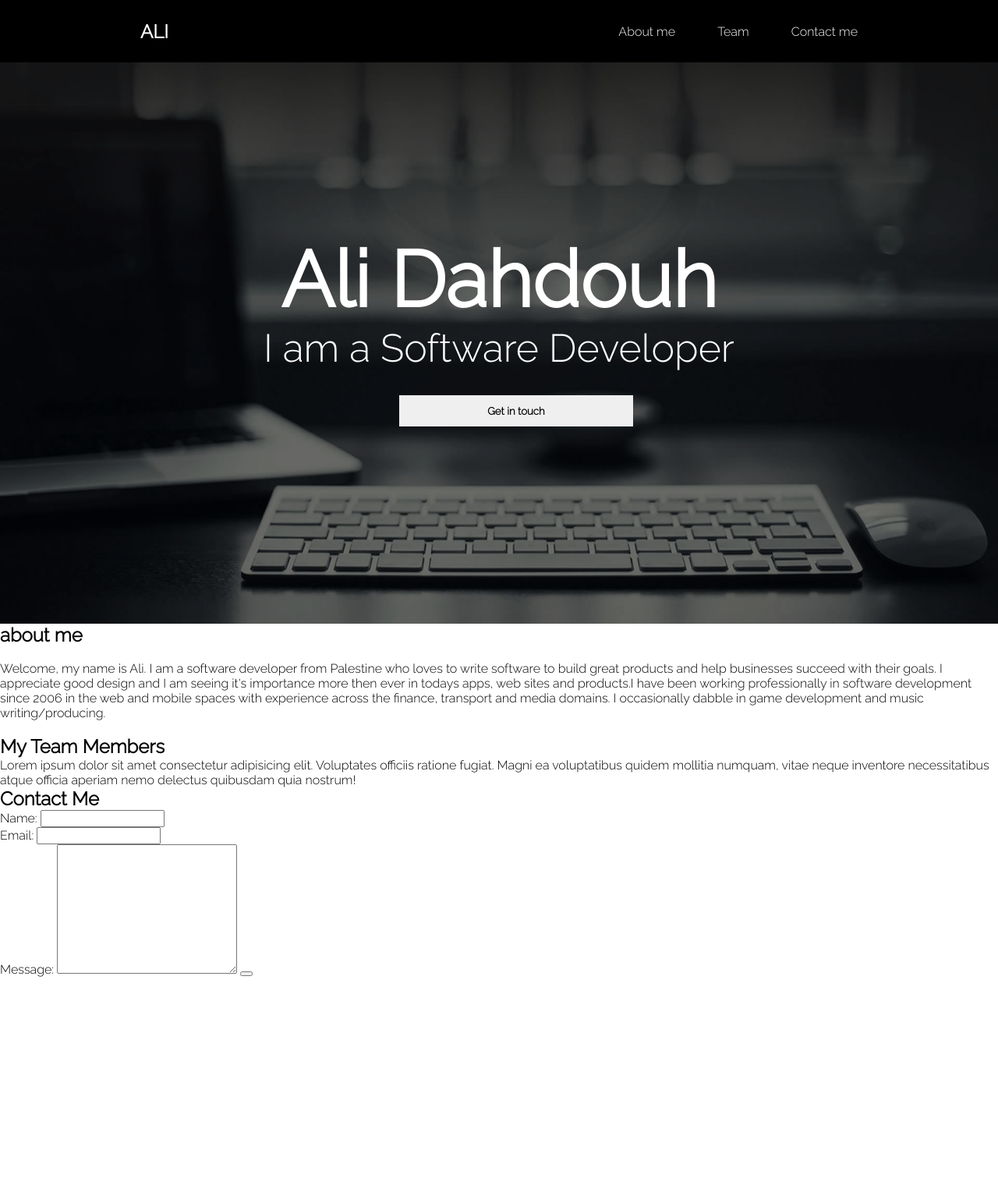
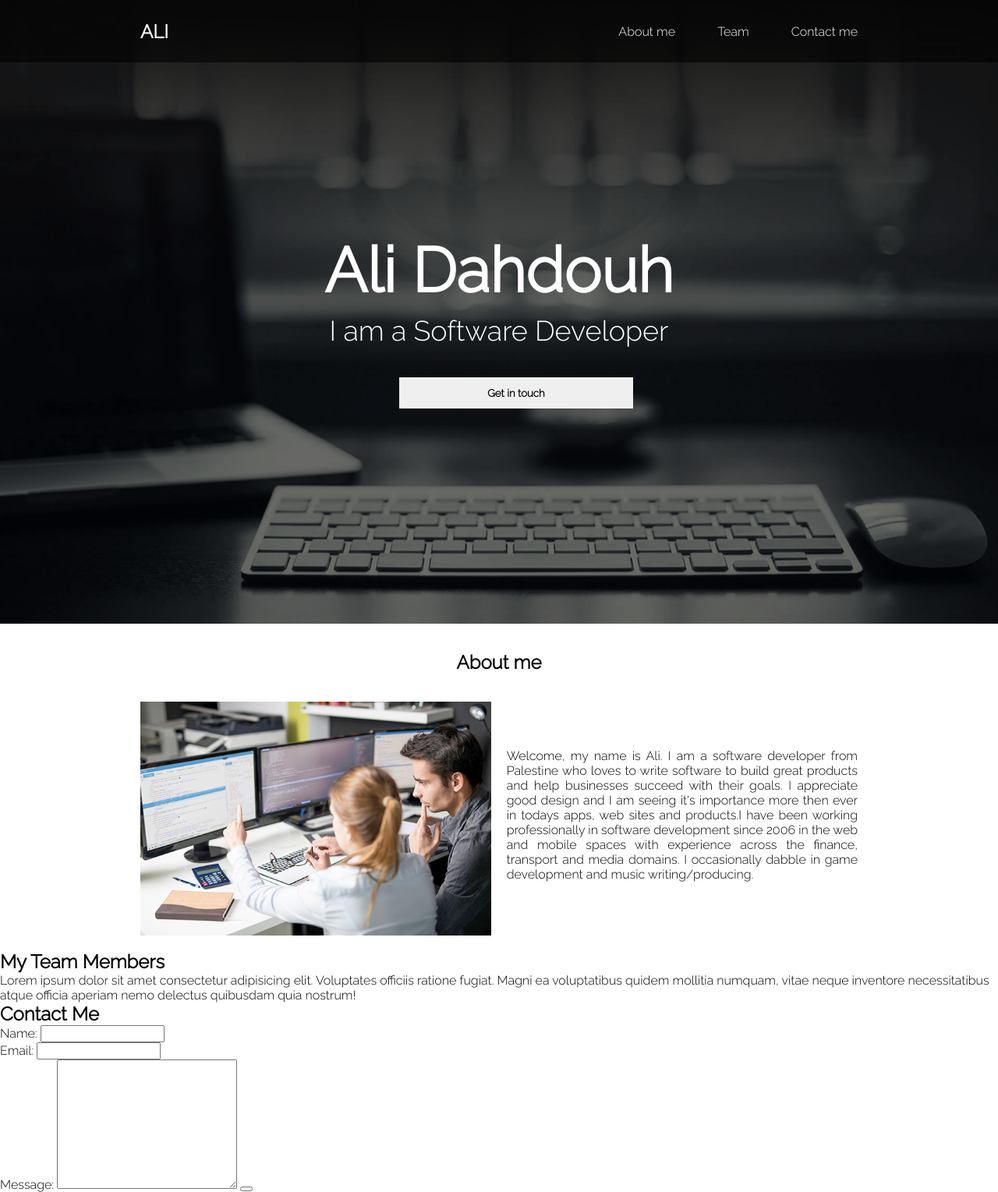
Before and after one commit to GSG-G8/Ali-Portfolio, a plain HTML site: page index.html in a window 1280 px wide. Shown: the whole page at 78% size. Before the commit the page ends 1253 px from the top, so only its background shows below. Drawn offline with Linux system fonts and the light colour scheme.

Commit message:
about section created relates #5

```diff
--- a/index.html
+++ b/index.html
@@ -34,10 +34,10 @@
         <button>Get in touch</button>
       </div>
     </header>
-    <section id="about-me">
-      <h1>about me</h1>
-
-      <img src="" alt="" />
+    <section id="about-me" class="about">
+      <h1>About me</h1>
+      <div class="about-content">
+      <img src="img/about-1.jpg" alt="" />
       <p>
         Welcome, my name is Ali. I am a software developer from Palestine who
         loves to write software to build great products and help businesses
@@ -48,6 +48,7 @@
         media domains. I occasionally dabble in game development and music
         writing/producing.
       </p>
+    </div>
     </section>
     <section id="team">
       <img src="" alt="" />
--- a/style.css
+++ b/style.css
@@ -3,6 +3,7 @@
     margin: 0;
     box-sizing: border-box;
     scroll-behavior: smooth ;
+
   }
 
 
@@ -12,11 +13,12 @@
     align-items: center;
     padding-left: 180px;
     padding-right: 180px;
-    background-color: rgba(0, 0, 0);
+    background-color: rgba(0, 0, 0, 0.596);
     color: white;
     height: 80px;
     position: fixed;
     width: 100%;
+    z-index: 1;
 }
 .nav-elements{
     text-decoration: none;
@@ -39,7 +41,7 @@
     text-align: center;
     padding-top: 300px;
     color: white;
-    font-size: 100px;
+    font-size: 80px;
 
 }
 
@@ -47,7 +49,7 @@
     text-align: center;
     color: white;
     line-height: 60px;
-    font-size: 50px;
+    font-size: 36px;
 }
 
 .background button{
@@ -62,3 +64,29 @@
     font-weight: bolder;
     box-shadow: none;
 }
+
+.about{
+    padding-left: 180px;
+    padding-right: 180px;
+
+}
+.about h1 {
+    line-height: 100px;
+    text-align: center;
+}
+.about p {
+    width: auto;
+    text-align: justify;
+    margin-left: 20px;
+    margin-top: 60px;
+}
+
+
+.about-content{
+    display: flex;
+    flex-direction: flex-start;
+    justify-content: space-between;
+}
+.about-content img{
+    height: 300px;
+}
```
Also changed, not shown: img/about-1.jpg (added).
